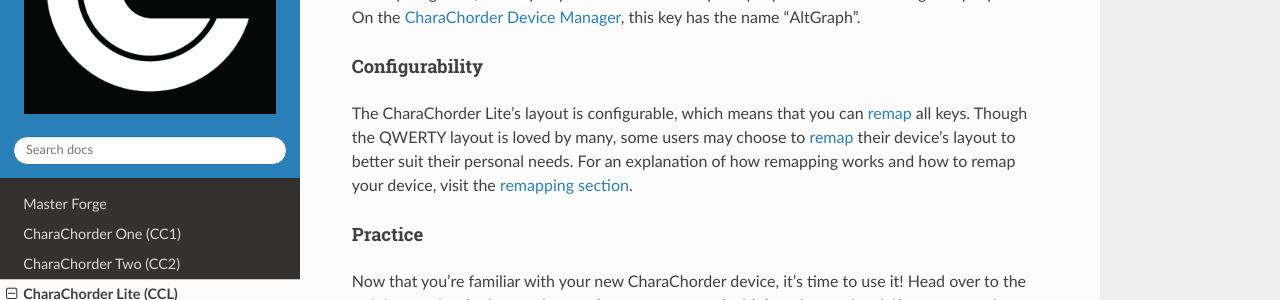
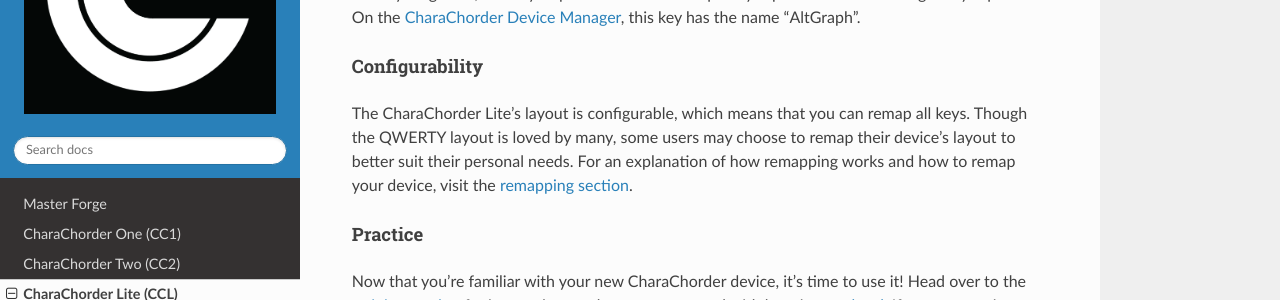
Before and after one commit to CharaChorder/docs, a Sphinx documentation site: the page built from docs/CharaChorder_Lite.rst, in a window 1280 px wide and 900 px high, scrolled down 13141 px. Shown: the part 154-454 px from the top of the window. Built offline with Sphinx 7.4.7 and the Read the Docs theme 3.1.0, drawn with Linux system fonts in a browser that asks for light colours; some of the changed lines change nothing that is shown; some of the changed text lies outside the part shown.

Commit message:
CCL, fix links

```diff
--- a/docs/CharaChorder_Lite.rst
+++ b/docs/CharaChorder_Lite.rst
@@ -44,7 +44,7 @@
 PCB
 ^^^
 
-The CCL comes with a PCB "motherboard" that holds your CharaChorder's :doc:`chords<Chords>`, :doc:`layout<Layout>`, :doc:`settings<GenerativeTextMenu>`, and the CCOS that powers the entire keyboard. It's held securely in place between the :ref:`base<CharaChorder_Lite:Base>` and the :ref:`key plate<CharaChorder_Lite:Key Plate>`.
+The CCL comes with a PCB "motherboard" that holds your CharaChorder's :doc:`chords<Chords>`, :ref:`layout<CharaChorder_Lite:Learning the Layout>`, :doc:`settings<GenerativeTextMenu>`, and the CCOS that powers the entire keyboard. It's held securely in place between the :ref:`base<CharaChorder_Lite:Base>` and the :ref:`key plate<CharaChorder_Lite:Key Plate>`.
 
 Front:
 
@@ -178,7 +178,7 @@
    instructions on how to upgrade your device to our new CCOS :ref:`here<CCOS:Upgrade to CCOS>`. If your device is not running    :doc:`CCOS<CCOS>`, you will be unable to follow the
    steps below to update your device.
 
-Checking your Device’s Firmware
+Checking the Firmware
 ~~~~~~~~~~~~~~~~~~~~~~~~~~~~~~~
 
 You can check your device’s current firmware by following the steps
@@ -188,7 +188,6 @@
 #. Click “Connect” at the bottom middle of the page
 #. When the popup box comes up that reads “charachorder.io wants to connect to a serial port”, choose your CharaChorder device, then click the “connect” button
 
-   .. _Serial Port Popup Check Firmware:
    .. image:: /assets/images/SerialPort-Message-CCL.webp
       :width: 435
       :alt: Popup to select serial device
@@ -197,7 +196,6 @@
 firmware version in the bottom left of your screen. It will read
 something like this: ``CCOS 2.1.0``
 
-   .. _Bottom Bar Check Firmware:
    .. image:: /assets/images/DM-Bottom-Bar-CCL-S2.webp
       :width: 1200
       :alt: Checking the firmware on Device Manager
@@ -217,14 +215,12 @@
 #. If not auto-connected, click “Connect”
 #. When the popup box comes up that reads “charachorder.io wants to connect to a serial port”, choose your CharaChorder device, then click the “connect” button
 
-   .. _Serial Port Popup Update Firmware:
    .. image:: /assets/images/SerialPort-Message-CCL.webp
       :width: 435
       :alt: Popup to select serial device
 
 #. Click on the CCOS version on the bottom left of the page
 
-   .. _Bottom Bar Update Firmware:
    .. image:: /assets/images/DM-Bottom-Bar-CCL-S2.webp
       :width: 1200
       :alt: Checking the firmware on Device Manager
@@ -234,7 +230,7 @@
 
 At this point, your device will automatically reboot. Congratulations! You have
 successfully updated your device. You can check your device’s firmware
-version by following the steps :ref:`here<CharaChorder_Lite:Checking your Device’s Firmware>`.
+version by following the steps :ref:`here<CharaChorder_Lite:Checking The Firmware>`.
 
 Understanding the Settings
 --------------------------
@@ -388,8 +384,8 @@
 ~~~~~~~~~~~~~~~
 
 The CharaChorder Lite’s layout is configurable, which means that you can
-:doc:`remap<Glossary>` all keys. Though the QWERTY layout is loved by many, some users may
-choose to :doc:`remap<Glossary>` their device’s layout to better
+remap all keys. Though the QWERTY layout is loved by many, some users may
+choose to remap their device’s layout to better
 suit their personal needs. For an explanation of how remapping
 works and how to remap your device, visit the :ref:`remapping section<Device Manager:Remapping>`.
 
@@ -402,7 +398,7 @@
 jump in without having to read a minute longer, head on over to our
 training website; https://www.iq-eq.io/#/
 
-.. _Dot I/O:
+.. _CCL Dot I/O:
 .. image:: /assets/images/DOTIO-lite.jpeg
   :width: 1200
   :alt: Practicing on DOT I/O
```
